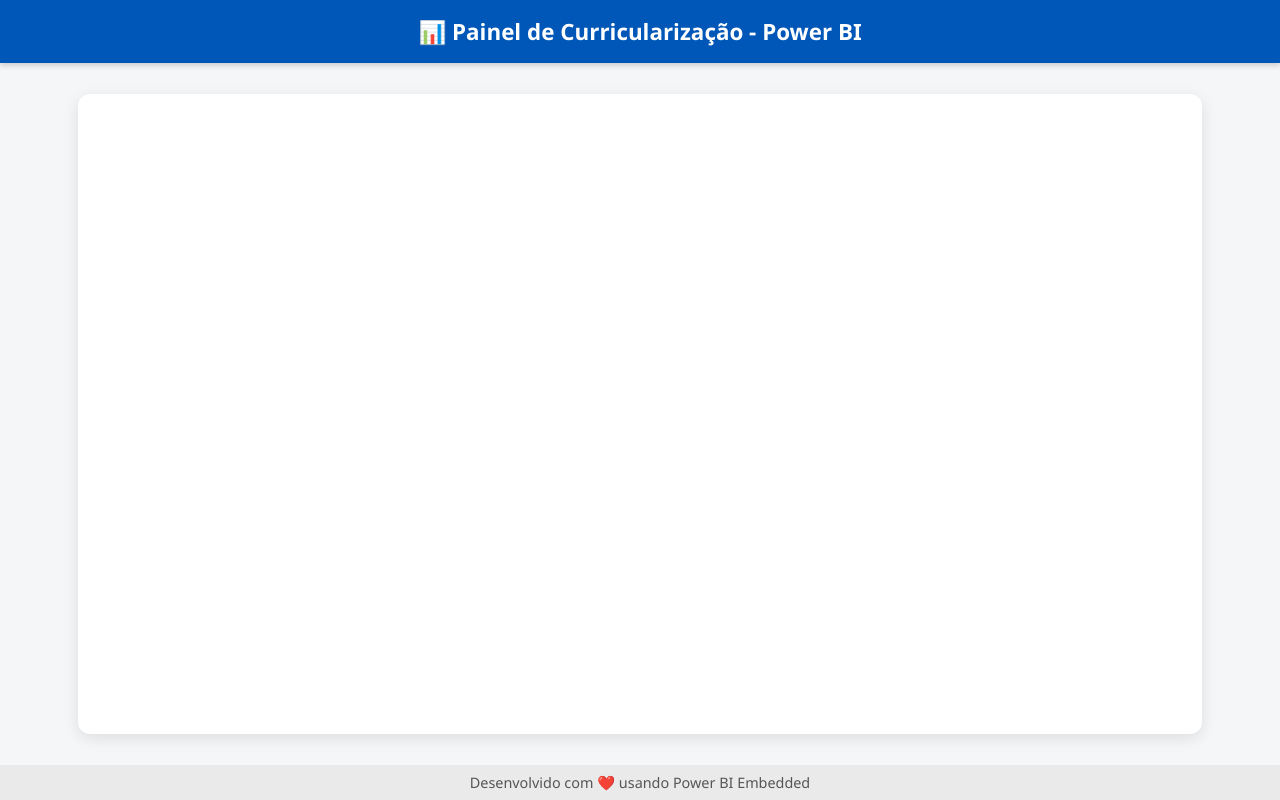
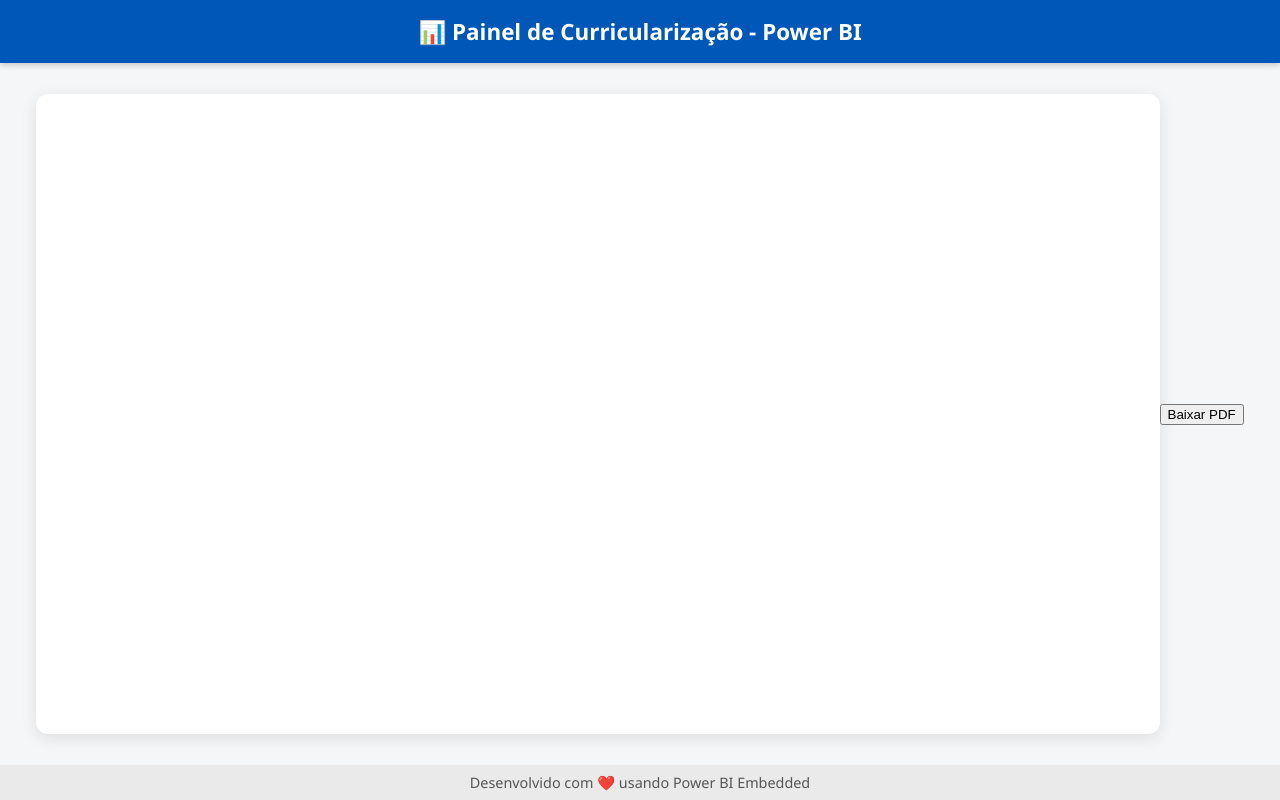
Before and after one commit to anmiguel2321-dot/curricularizacao, a website: page index.html in a window 1280 px wide. Drawn offline with Linux system fonts and the light colour scheme; no server answers.

Commit message:
Update index.html

```diff
--- a/index.html
+++ b/index.html
@@ -60,8 +60,11 @@
 
   <header>📊 Painel de Curricularização - Power BI</header>
 
+
   <main>
     <div id="reportContainer"></div>
+    <button id="exportPDF">Baixar PDF</button>
+
   </main>
 
   <footer>
```
